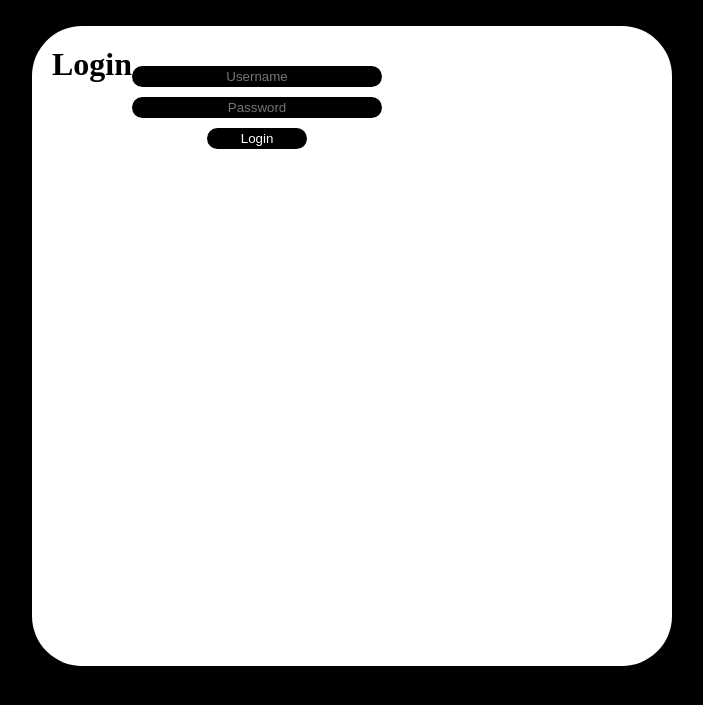
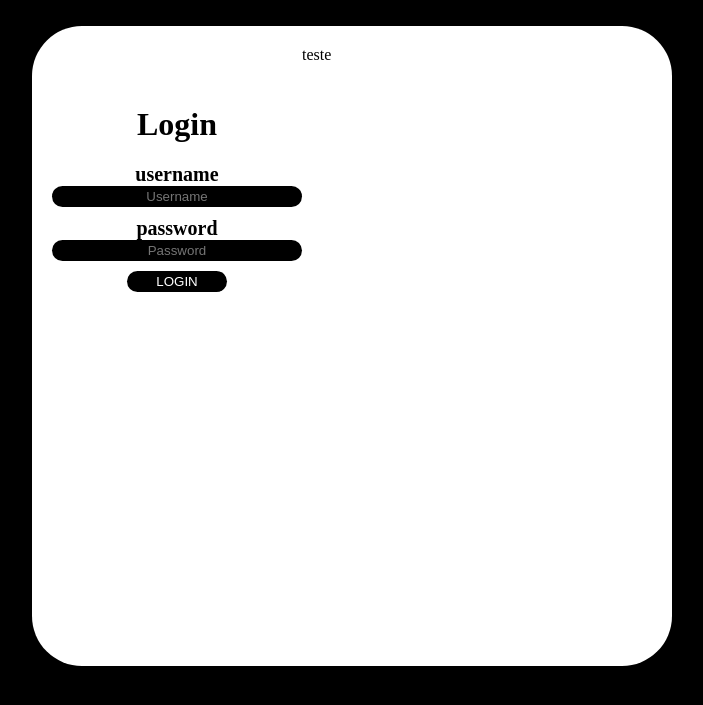
Before and after one commit to Colab-UNIRIO-UFPA/uxtracking.com, a Flask app: page /login in a window 1280 px wide. Shown: the part 63-768 px from the top of the page, without its empty margins (288-991 px from the left). Run offline with Flask 2, Linux system fonts and the light colour scheme.

Commit message:
Update login.html

```diff
--- a/templates/login.html
+++ b/templates/login.html
@@ -1,19 +1,24 @@
 {% extends "base.html" %}
 
 {% block content %}
-  <h1>Login</h1>
+<div class="login">
+  <h1 id="titulo">Login</h1>
     {% if error %}
     <p>{{ error }}</p>
     {% endif %}
     <form method="POST">
-    <div>
+     <div class="formLogin">
+        <h2>username</h2>
        <input type="text" name="username" placeholder="Username" required>
      </div>
-   <div>
+      <div class="formLogin">
+       <h2>password</h2>
      <input type="password" name="password" placeholder="Password" required>
     </div>
      <div>
-      <button type="submit">Login</button>
+       <button type="submit">LOGIN</button>
       </div>
     </form>
+    </div>
+  <p class="login">teste</p>
   {% endblock %}
```
Lines whose indentation alone changed are shown as unchanged.
